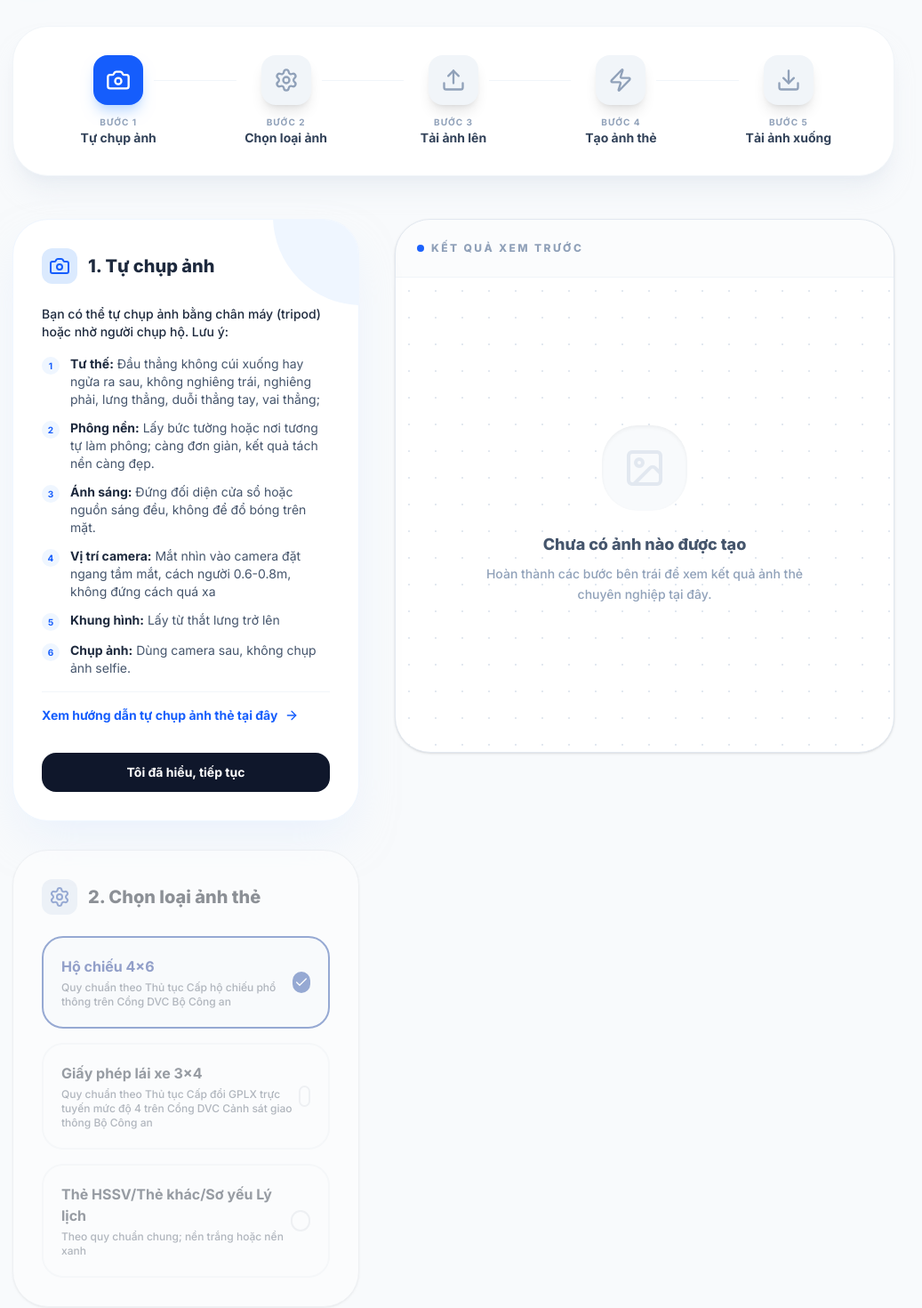
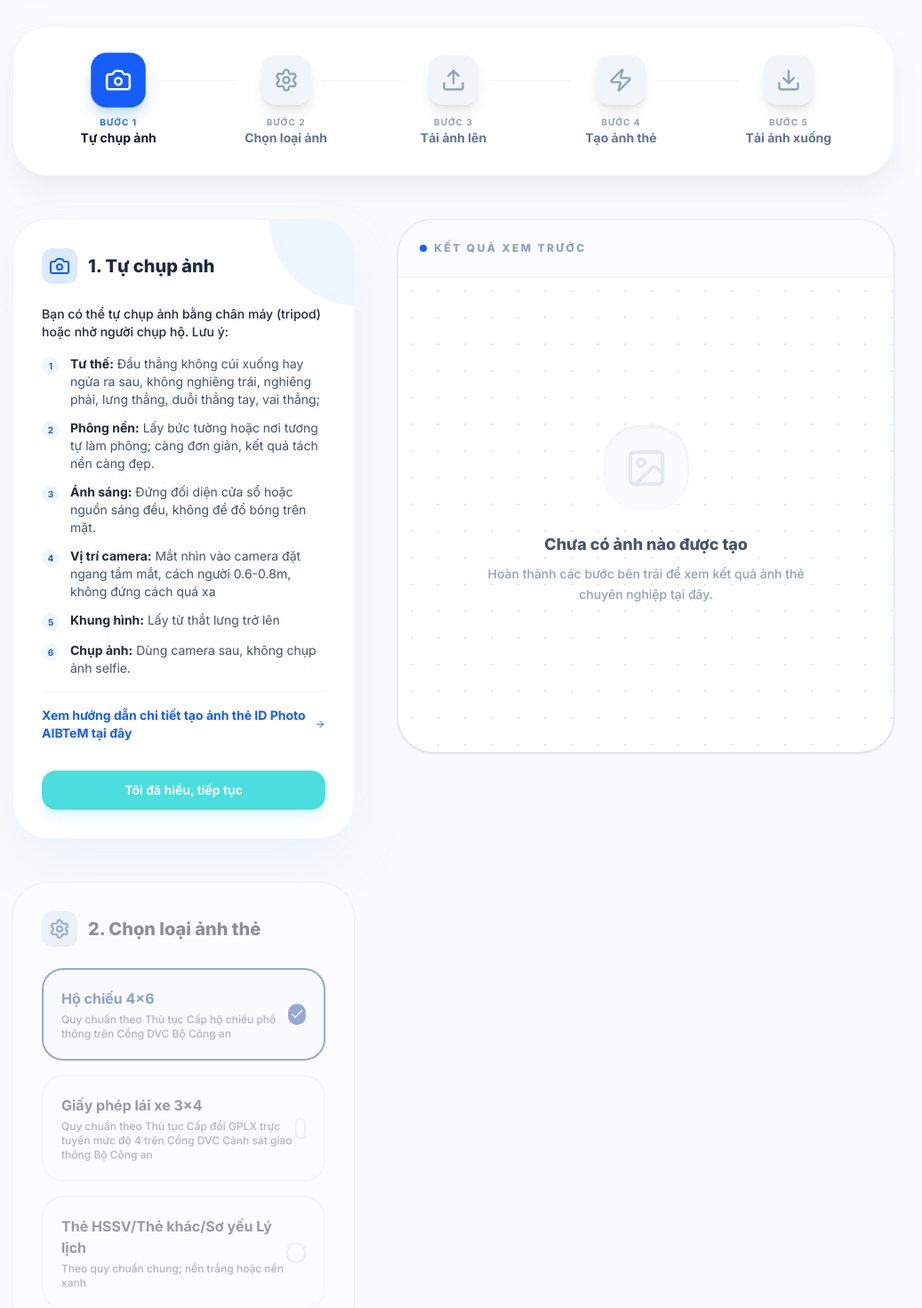
Before and after one commit to hungvdtn/tao_anh_the, a React (Vite) app: page / in a window 1280 px wide. Shown: the part 100-1570 px from the top of the page at 89% size, without its empty margins (130-1167 px from the left). Built offline with nearby package versions, Linux system fonts and the light colour scheme.

Commit message:
Add files via upload
Thay màu nút Tiếp tục và hiển thị Bước 1

```diff
--- a/src/App.tsx
+++ b/src/App.tsx
@@ -33,7 +33,7 @@ export default function App() {
   const [isProcessing, setIsProcessing] = useState(false);
   const [error, setError] = useState<string | null>(null);
   const [progress, setProgress] = useState(0);
-  const [showGuide, setShowGuide] = useState(true);
+  const [currentStep, setCurrentStep] = useState(1);
 
   const fileInputRef = useRef<HTMLInputElement>(null);
 
@@ -49,17 +49,17 @@ export default function App() {
         let dpi = 0;
 
         if (typeId === 'passport-4x6') {
-          minW = 354;
-          minH = 471;
-          dpi = 300;
+          minW = 630;
+          minH = 945;
+          dpi = 400;
         } else if (typeId === 'license-3x4') {
-          minW = 473;
+          minW = 591;
+          minH = 787;
+          dpi = 500;
+        } else if (typeId === 'student-3x4') {
+          minW = 472;
           minH = 630;
           dpi = 400;
-        } else if (typeId === 'student-3x4') {
-          minW = 354;
-          minH = 471;
-          dpi = 300;
         }
 
         if (w < minW || h < minH) {
@@ -96,6 +96,7 @@ export default function App() {
       setPreviewUrl(URL.createObjectURL(file));
       setResultUrl(null);
       setError(null);
+      if (currentStep < 4) setCurrentStep(4);
     }
   };
 
@@ -115,6 +116,7 @@ export default function App() {
       setPreviewUrl(URL.createObjectURL(file));
       setResultUrl(null);
       setError(null);
+      if (currentStep < 4) setCurrentStep(4);
     }
   };
 
@@ -138,6 +140,7 @@ export default function App() {
       console.log("[App] Xử lý ảnh hoàn tất, cập nhật giao diện.");
       setProgress(100);
       setResultUrl(result);
+      setCurrentStep(5);
 
       confetti({
         particleCount: 100,
@@ -174,7 +177,7 @@ export default function App() {
     setResultUrl(null);
     setError(null);
     setProgress(0);
-    setShowGuide(true);
+    setCurrentStep(1);
   };
 
   const steps = [
@@ -213,34 +216,34 @@ export default function App() {
               <div key={step.id} className="flex flex-col items-center gap-3 relative z-10 flex-1">
                 <div className={cn(
                   "w-14 h-14 rounded-2xl flex items-center justify-center transition-all duration-300 shadow-lg",
-                  idx === 0 ? "bg-blue-600 text-white shadow-blue-200" : "bg-slate-100 text-slate-400"
+                  currentStep === step.id ? "bg-blue-600 text-white shadow-blue-200 scale-110" : "bg-slate-100 text-slate-400"
                 )}>
                   <step.icon className="w-7 h-7" />
                 </div>
                 <div className="text-center">
-                  <p className="text-[10px] font-bold text-slate-400 uppercase tracking-widest">Bước {step.id}</p>
-                  <p className="text-sm font-bold text-slate-700">{step.name}</p>
+                  <p className={cn("text-[10px] font-bold uppercase tracking-widest", currentStep === step.id ? "text-blue-600" : "text-slate-400")}>Bước {step.id}</p>
+                  <p className={cn("text-sm font-bold", currentStep === step.id ? "text-slate-900" : "text-slate-500")}>{step.name}</p>
                 </div>
                 {idx < steps.length - 1 && (
-                  <div className="hidden md:block absolute top-7 left-[calc(50%+40px)] w-[calc(100%-80px)] h-px bg-slate-100" />
+                  <div className={cn(
+                    "hidden md:block absolute top-7 left-[calc(50%+40px)] w-[calc(100%-80px)] h-px transition-colors duration-500",
+                    currentStep > step.id ? "bg-blue-600" : "bg-slate-100"
+                  )} />
                 )}
               </div>
             ))}
           </div>
         </section>
 
-        <div className="grid lg:grid-cols-12 gap-10 items-start">
-
+        <div className="grid grid-cols-1 lg:grid-cols-12 gap-12">
           {/* Left Column: Controls */}
-          <div className="lg:col-span-5 space-y-8">
+          <div className="lg:col-span-5 space-y-12">
             {/* Step 1: Self Photo Guide */}
-            <AnimatePresence>
-              {showGuide && (
-                <motion.section
-                  initial={{ opacity: 0, y: 20 }}
-                  animate={{ opacity: 1, y: 0 }}
-                  exit={{ opacity: 0, scale: 0.95 }}
-                  className="bg-white p-8 rounded-[40px] shadow-2xl shadow-blue-100/50 border border-blue-50 relative overflow-hidden group hover:shadow-blue-200/50 transition-all duration-500"
+            <section
+              className={cn(
+                "bg-white p-8 rounded-[40px] shadow-2xl shadow-blue-100/50 border border-blue-50 relative overflow-hidden group hover:shadow-blue-200/50 transition-all duration-500",
+                currentStep !== 1 && "opacity-60 grayscale-[0.3]"
+              )}
             >
               <div className="absolute top-0 right-0 w-32 h-32 bg-blue-50 rounded-bl-[100px] -mr-8 -mt-8 transition-transform group-hover:scale-110 duration-500" />
 
@@ -278,26 +281,27 @@ export default function App() {
                     rel="noopener noreferrer"
                     className="text-blue-600 font-bold hover:underline flex items-center gap-2 group/link"
                   >
-                        Xem hướng dẫn tự chụp ảnh thẻ tại đây
+                    Xem hướng dẫn chi tiết tạo ảnh thẻ ID Photo AIBTeM tại đây
                     <ArrowRight className="w-4 h-4 transition-transform group-hover/link:translate-x-1" />
                   </a>
                 </div>
 
+                {currentStep === 1 && (
                   <button
-                      onClick={() => setShowGuide(false)}
-                      className="w-full py-3 bg-slate-900 text-white rounded-2xl font-bold hover:bg-slate-800 transition-all mt-4"
+                    onClick={() => setCurrentStep(2)}
+                    className="w-full py-3 bg-[#4ADEDE] text-white rounded-2xl font-bold hover:opacity-90 transition-all mt-4 shadow-lg shadow-[#4ADEDE]/20"
                   >
                     Tôi đã hiểu, tiếp tục
                   </button>
+                )}
               </div>
-                </motion.section>
-              )}
-            </AnimatePresence>
+            </section>
 
             {/* Step 2: Select Type */}
             <section className={cn(
               "bg-white p-8 rounded-[40px] shadow-sm border border-slate-200 transition-all duration-500 hover:shadow-xl hover:shadow-slate-200/50",
-              showGuide && "opacity-50 pointer-events-none grayscale-[0.5]"
+              currentStep < 2 && "opacity-50 pointer-events-none grayscale-[0.5]",
+              currentStep === 2 && "ring-2 ring-blue-600 ring-offset-4"
             )}>
               <h2 className="text-xl font-extrabold mb-6 flex items-center gap-3 text-slate-800">
                 <div className="w-10 h-10 bg-blue-100 rounded-xl flex items-center justify-center text-blue-600">
@@ -310,7 +314,10 @@ export default function App() {
                 {PHOTO_TYPES.map((type) => (
                   <div key={type.id}>
                     <button
-                      onClick={() => setSelectedType(type)}
+                      onClick={() => {
+                        setSelectedType(type);
+                        if (currentStep < 3) setCurrentStep(3);
+                      }}
                       className={cn(
                         "w-full text-left p-5 rounded-[24px] border-2 transition-all flex items-center justify-between group relative overflow-hidden",
                         selectedType.id === type.id
@@ -365,7 +372,8 @@ export default function App() {
             {/* Step 3: Upload Portrait */}
             <section className={cn(
               "bg-white p-8 rounded-[40px] shadow-sm border border-slate-200 transition-all duration-500 hover:shadow-xl hover:shadow-slate-200/50",
-              (showGuide || !selectedType) && "opacity-50 pointer-events-none grayscale-[0.5]"
+              currentStep < 3 && "opacity-50 pointer-events-none grayscale-[0.5]",
+              currentStep === 3 && "ring-2 ring-blue-600 ring-offset-4"
             )}>
               <h2 className="text-xl font-extrabold mb-6 flex items-center gap-3 text-slate-800">
                 <div className="w-10 h-10 bg-blue-100 rounded-xl flex items-center justify-center text-blue-600">
@@ -433,7 +441,8 @@ export default function App() {
                 "w-full py-6 rounded-[32px] font-extrabold text-xl shadow-2xl transition-all flex items-center justify-center gap-3",
                 !selectedFile || isProcessing
                   ? "bg-slate-200 text-slate-400 cursor-not-allowed shadow-none"
-                  : "bg-blue-600 text-white hover:bg-blue-700 active:scale-[0.98] shadow-blue-200 hover:shadow-blue-300"
+                  : "bg-blue-600 text-white hover:bg-blue-700 active:scale-[0.98] shadow-blue-200 hover:shadow-blue-300",
+                currentStep === 4 && "ring-4 ring-blue-200 animate-pulse"
               )}
             >
               {isProcessing ? (
@@ -489,14 +498,14 @@ export default function App() {
                       <div className="flex flex-col sm:flex-row gap-4 w-full">
                         <button
                           onClick={downloadResult}
-                          className="flex-1 flex items-center justify-center gap-3 px-8 py-5 bg-slate-900 text-white rounded-[24px] font-extrabold hover:bg-slate-800 transition-all shadow-2xl shadow-slate-300 active:scale-95"
+                          className="flex-1 flex items-center justify-center gap-3 px-8 py-5 bg-[#4ADEDE] text-white rounded-[24px] font-extrabold hover:opacity-90 transition-all shadow-2xl shadow-[#4ADEDE]/20 active:scale-95"
                         >
                           <Download className="w-6 h-6" />
-                          Tải xuống JPG (400 DPI)
+                          Tải xuống JPG ({selectedType.dpi} DPI)
                         </button>
                         <button
                           onClick={reset}
-                          className="px-8 py-5 bg-white border-2 border-slate-100 text-slate-600 rounded-[24px] font-extrabold hover:bg-slate-50 hover:border-slate-200 transition-all active:scale-95"
+                          className="px-8 py-5 bg-white border-2 border-[#1CA7EC] text-[#1CA7EC] rounded-[24px] font-extrabold hover:bg-slate-50 transition-all active:scale-95"
                         >
                           Làm lại
                         </button>
--- a/src/constants.ts
+++ b/src/constants.ts
@@ -10,6 +10,7 @@ export interface PhotoType {
   eyePosRange?: [number, number]; // Min/Max (Eye to top) / Image height
   headHeightMm?: number; // Head height in mm
   topToHeadMm?: number; // Distance from top of image to top of head in mm
+  horizontalOffsetRatio?: number; // Shift image left (-) or right (+) relative to target width
   dpi: number;
   bgColor: string;
   description: string;
@@ -23,7 +24,7 @@ export const PHOTO_TYPES: PhotoType[] = [
     heightCm: 6,
     headWidthRatio: 0.55, // Larger face
     eyePosRatio: 0.4, // > 1/3, adjusted for tie visibility
-    dpi: 300,
+    dpi: 400,
     bgColor: '#ffffff',
     description: 'Quy chuẩn theo Thủ tục Cấp hộ chiếu phổ thông trên Cổng DVC Bộ Công an',
   },
@@ -34,6 +35,7 @@ export const PHOTO_TYPES: PhotoType[] = [
     heightCm: 4,
     headWidthRatio: 0.38, // Close to 1/3 but slightly larger for better framing
     eyePosRatio: 0.33, // Exactly 1/3
+    horizontalOffsetRatio: -0.015, // Shift slightly left to correct alignment
     dpi: 500,
     bgColor: '#3a98e3',
     description: 'Quy chuẩn theo Thủ tục Cấp đổi GPLX trực tuyến mức độ 4 trên Cổng DVC Cảnh sát giao thông Bộ Công an',
--- a/src/services/photoProcessor.ts
+++ b/src/services/photoProcessor.ts
@@ -174,7 +174,12 @@ export class PhotoProcessor {
       const drawHeight = image.height * scale;
 
       // Improved horizontal centering: center the midpoint between the eyes
-      const dx = targetWidth / 2 - eyeXInImage * scale;
+      let dx = targetWidth / 2 - eyeXInImage * scale;
+
+      // Apply custom horizontal offset if defined
+      if (type.horizontalOffsetRatio) {
+        dx += type.horizontalOffsetRatio * targetWidth;
+      }
 
       // Apply Enhancement
       ctx.imageSmoothingQuality = 'high';
```
Lines whose indentation alone changed are shown as unchanged.
